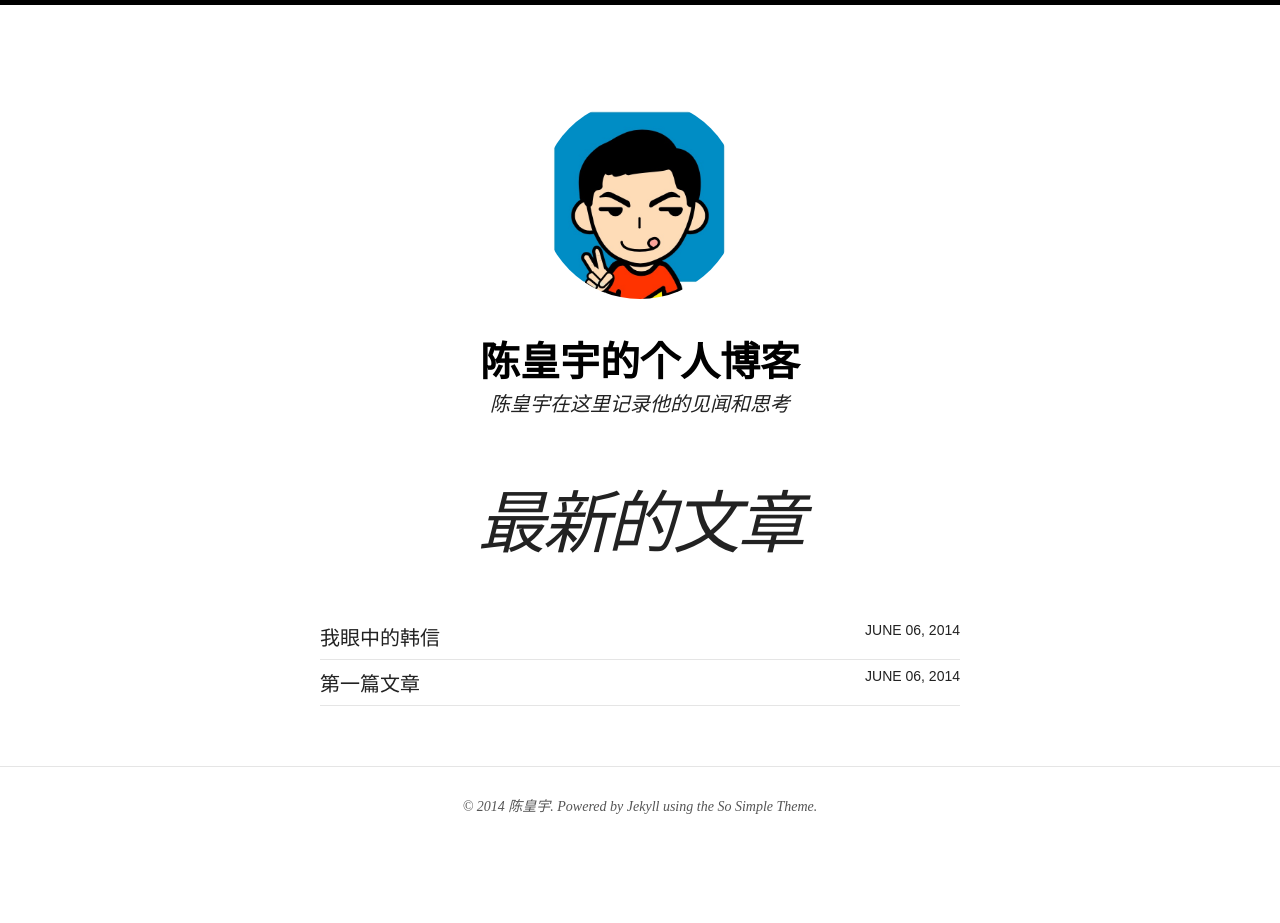
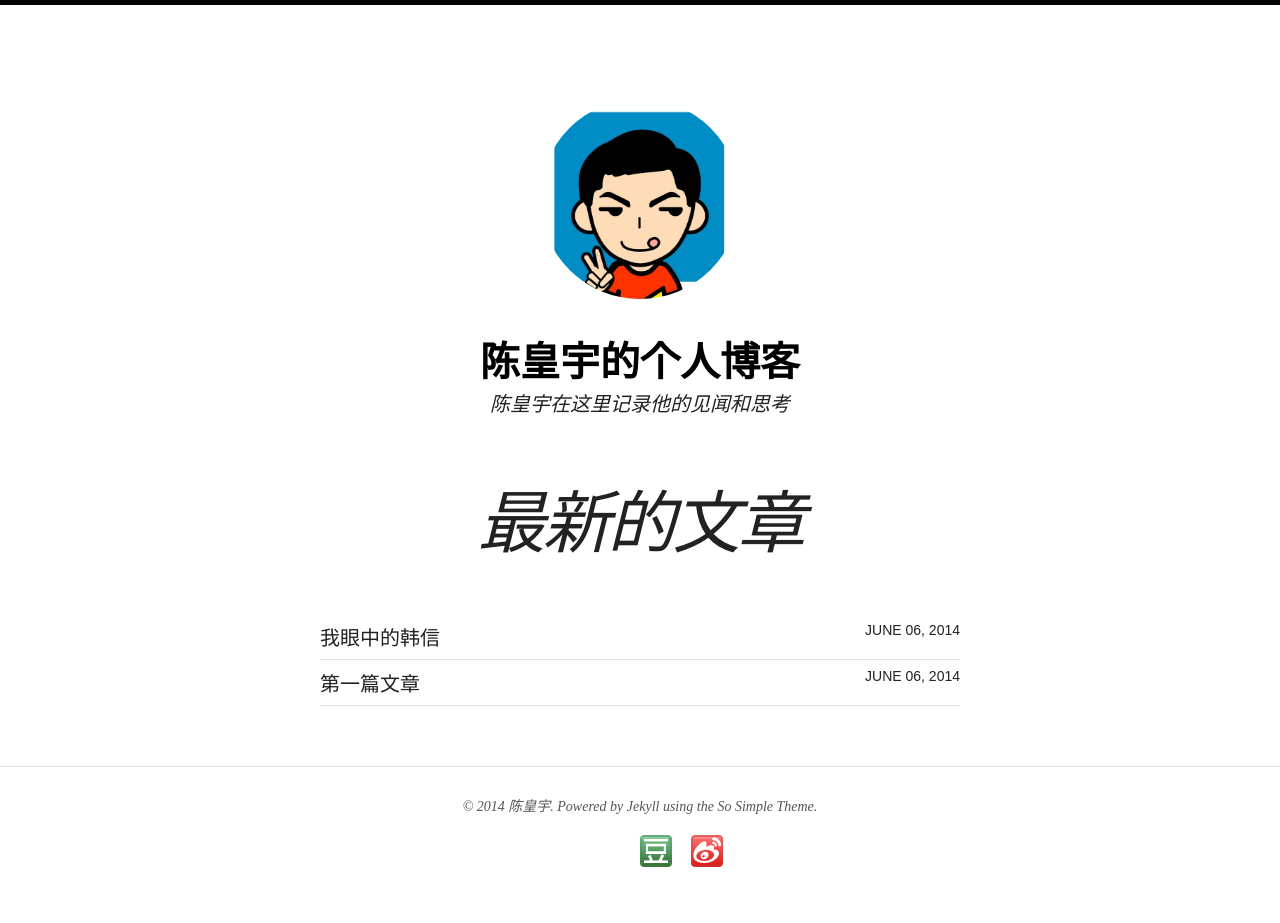
Before and after one commit to Renco/Renco.github.io, a Jekyll site: the page built from index.html, in a window 1280 px wide. Built offline with Jekyll 4.4.1, drawn with Linux system fonts in a browser that asks for light colours; nearby versions of some CDN libraries.

Commit message:
doubanweibo

```diff
--- a/_includes/footer.html
+++ b/_includes/footer.html
@@ -9,4 +9,6 @@
 	{% if site.owner.flickr %}<a href="http://www.flickr.com/photos/{{ site.owner.flickr }}" title="{{ site.owner.name}} on Flickr" target="_blank"><i class="icon-flickr icon-2x"></i></a>{% endif %}
 	{% if site.owner.github %}<a href="http://github.com/{{ site.owner.github }}" title="{{ site.owner.name}} 的 Github" target="_blank"><i class="icon-github icon-2x"></i></a>{% endif %}
 	{% if site.owner.tumblr %}<a href="http://{{ site.owner.tumblr }}.tumblr.com" title="{{ site.owner.name}} on Tumblr" target="_blank"><i class="icon-tumblr icon-2x"></i></a>{% endif %}
+	{% if site.owner.douban %}<a href="{{ site.owner.douban }}" title="{{ site.owner.name}} 的豆瓣" target="_blank"><img border="0" src="/assets/douban.png" /></a>{% endif %}
+	{% if site.owner.douban %}<a href="{{ site.owner.weibo }}" title="{{ site.owner.name}} 的新浪微博" target="_blank"><img border="0" src="/assets/weibo.png" /></a>{% endif %}
 </div><!-- /.social-icons -->
```
